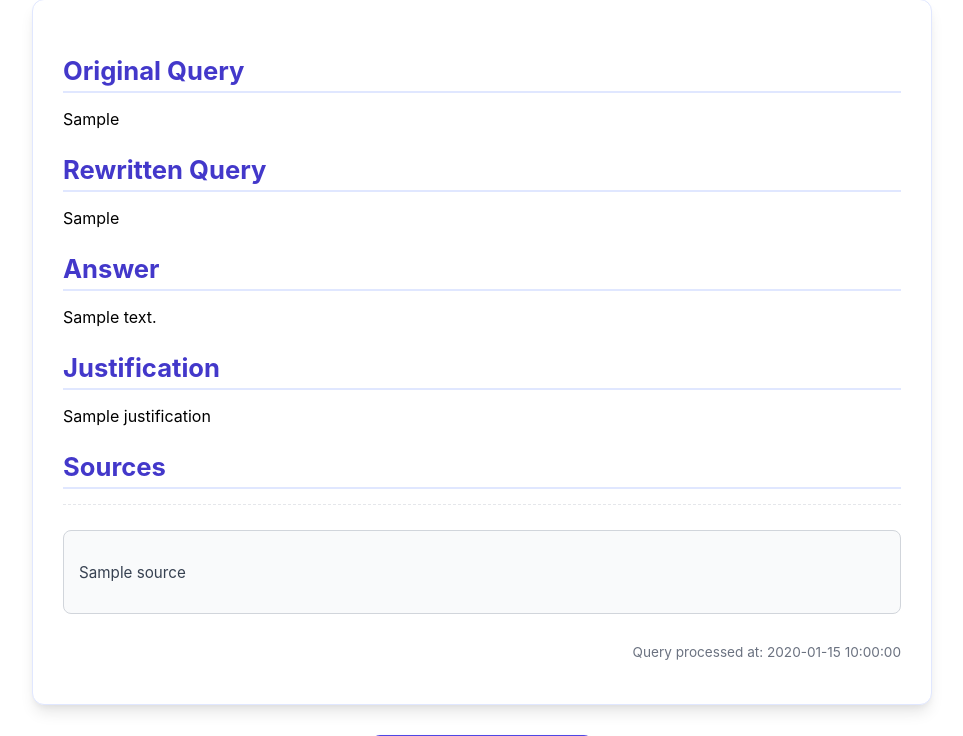
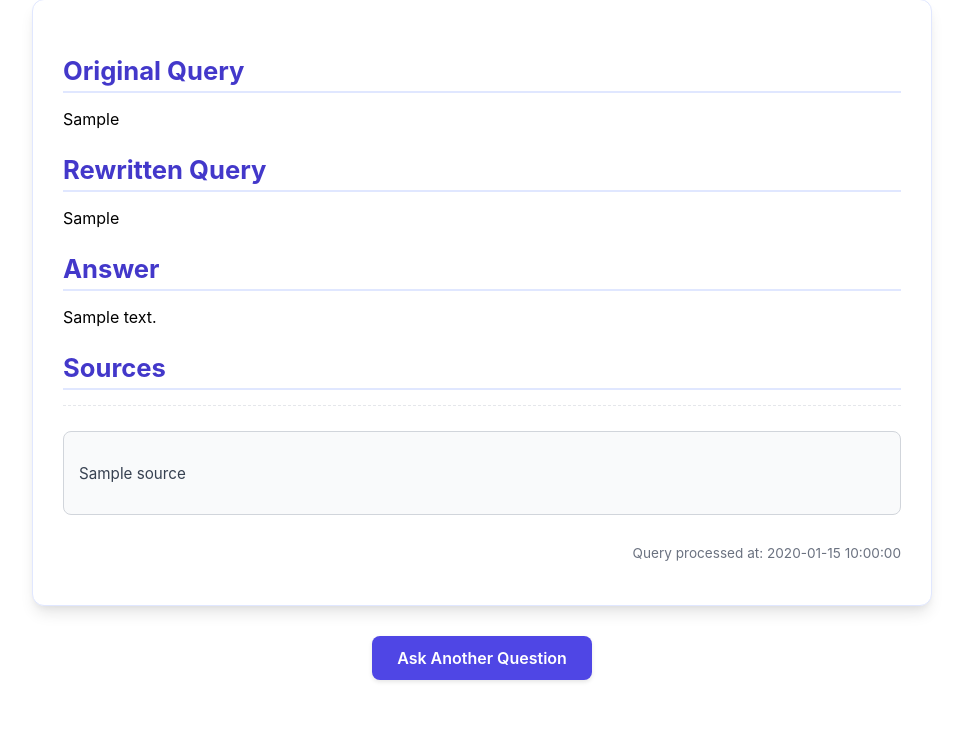
Before and after one commit to Vastalya1/MP5-RAG-System, a FastAPI app: template src/frontend/templates/result.html in a window 1280 px wide. Shown: the part 114-850 px from the top of the page, without its empty margins (158-1121 px from the left). After the commit the page ends 796 px from the top, so only its background shows below. Run offline with FastAPI, Linux system fonts and the light colour scheme; the template is opened without the code that fills it: most values are stand-ins (such as "Sample title", 1, 10 or a date in 2020).

Commit message:
update: working frontend

```diff
--- a/src/frontend/templates/result.html
+++ b/src/frontend/templates/result.html
@@ -20,8 +20,8 @@
             <h2>Answer</h2>
             <p>{{ result.answer }}</p>
 
-            <h2>Justification</h2>
-            <p>{{ result.justification }}</p>
+            <!-- <h2>Justification</h2>
+            <p>{{ result.justification }}</p> -->
 
             <h2>Sources</h2>
             <div class="sources">
```
